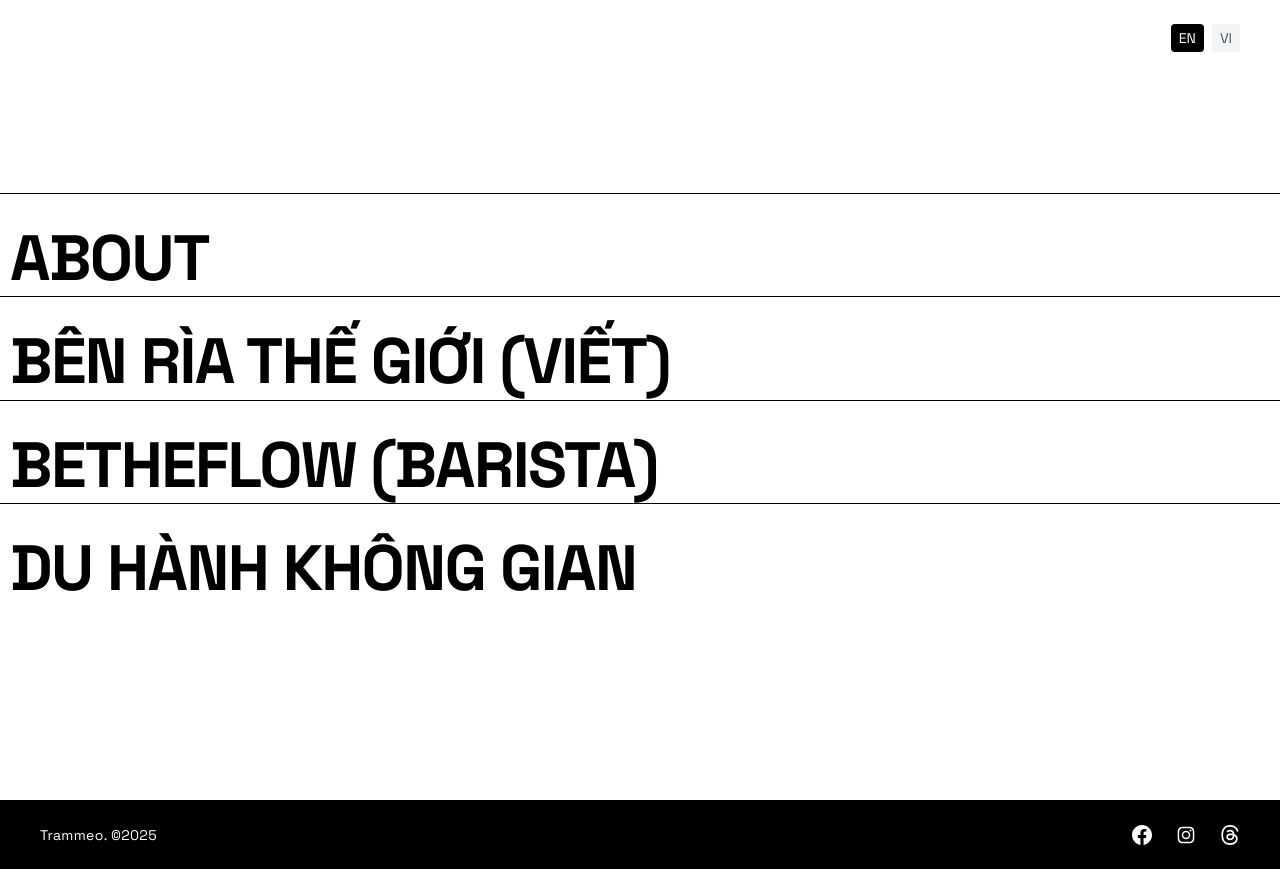
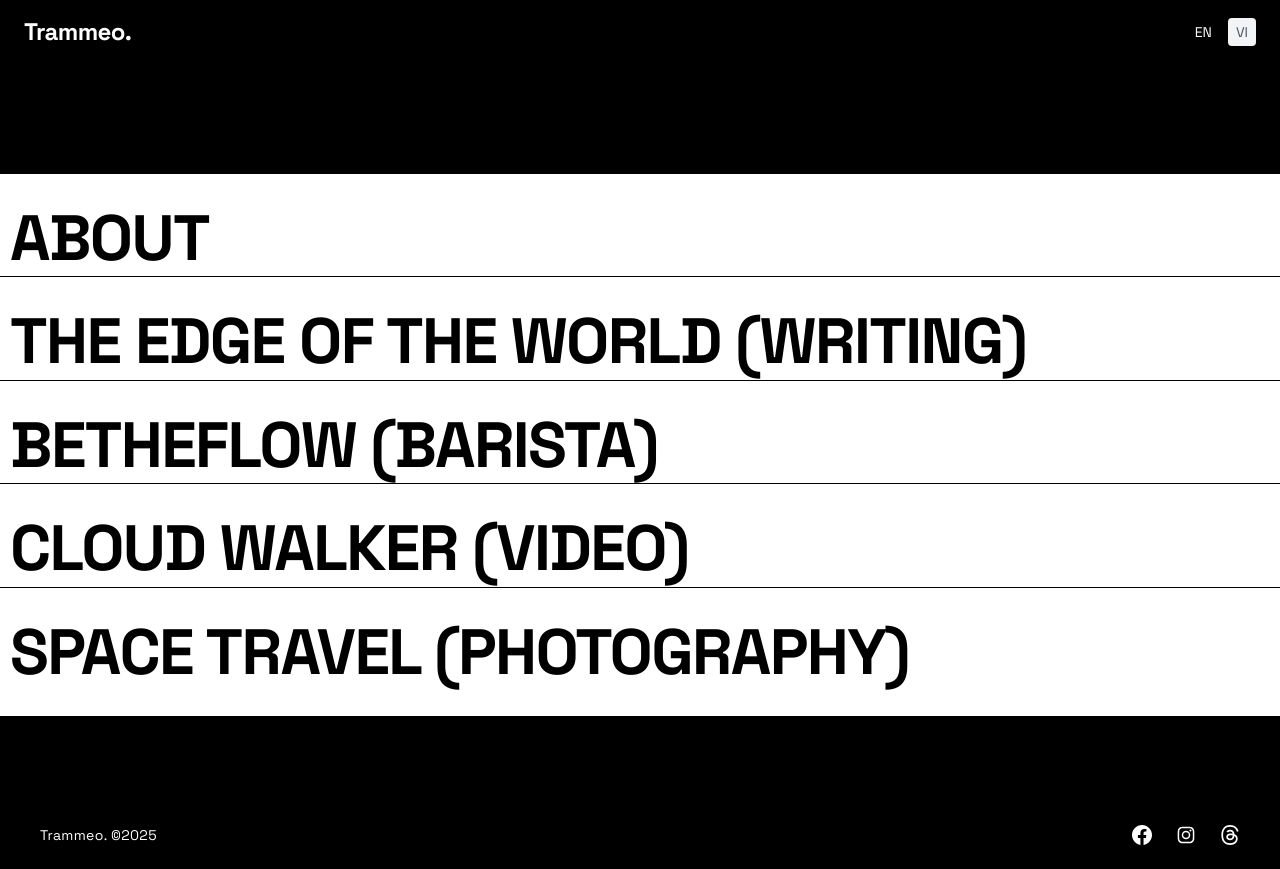
Before and after one commit to tripplen23/trammeo-blog, a Next.js app: page /en in a window 1280 px wide. Built offline with nearby package versions, Linux system fonts and the light colour scheme.

Commit message:
Polish UI

```diff
--- a/src/components/home/AnimatedNavigation.tsx
+++ b/src/components/home/AnimatedNavigation.tsx
@@ -3,6 +3,8 @@
 import { useRouter } from '@/i18n/routing';
 import gsap from 'gsap';
 import { useTranslations } from 'next-intl';
+import LanguageSwitcher from '@/components/shared/LanguageSwitcher';
+import { useLoading } from '@/contexts/LoadingContext';
 
 interface NavSection {
   id: string;
@@ -13,11 +15,13 @@ interface NavSection {
 export default function AnimatedNavigation() {
   const router = useRouter();
   const t = useTranslations('home');
+  const { startLoading } = useLoading();
 
   const sections: NavSection[] = [
     { id: 'about', color: '#6366f1', link: '/about' },
     { id: 'benRia', color: '#5D866C', link: '/ben-ria-the-gioi' },
     { id: 'beTheFlow', color: '#f59e0b', link: '/betheflow' },
+    { id: 'nguoiDiTrenMay', color: '#87CEEB', link: '/nguoi-di-tren-may' },
     { id: 'duHanhKhongGian', color: '#4e3a75ff', link: '/du-hanh-khong-gian' },
   ];
 
@@ -41,11 +45,24 @@ export default function AnimatedNavigation() {
   };
 
   const handleClick = (link: string) => {
+    startLoading();
     router.push(link);
   };
 
   return (
-    <div className="flex items-center min-h-screen">
+    <div className="flex flex-col min-h-screen bg-black">
+      {/* Minimal Header: Logo + Language Switcher */}
+      <header className="fixed top-0 left-0 right-0 z-50 bg-black py-4 px-6">
+        <div className="flex items-center justify-between">
+          <span className="text-xl md:text-2xl font-bold text-white tracking-tight">
+            Trammeo.
+          </span>
+          <LanguageSwitcher />
+        </div>
+      </header>
+
+      {/* Navigation Sections */}
+      <div className="flex items-center flex-1 pt-16">
         <div className="relative w-full">
           {sections.map((section) => (
             <div
@@ -59,12 +76,13 @@ export default function AnimatedNavigation() {
               onClick={() => handleClick(section.link)}
             >
               <p className="m-0 text-[5vw] pl-[10px] uppercase pointer-events-none select-none font-bold tracking-tight py-4">
-              {t(section.id as 'about' | 'benRia' | 'beTheFlow' | 'duHanhKhongGian')}
+                {t(section.id as 'about' | 'benRia' | 'beTheFlow' | 'nguoiDiTrenMay' | 'duHanhKhongGian')}
               </p>
             </div>
           ))}
           <div className="border-t border-black" />
         </div>
       </div>
+    </div>
   );
 }
--- a/src/components/loading/LoadingScreen.tsx
+++ b/src/components/loading/LoadingScreen.tsx
@@ -1,6 +1,7 @@
 'use client';
 
 import { motion, AnimatePresence } from 'framer-motion';
+import { useTranslations } from 'next-intl';
 import { HourglassAnimation } from './HourglassAnimation';
 import { PsychedelicSwirl } from './PsychedelicSwirl';
 import { QuoteDisplay } from './QuoteDisplay';
@@ -19,7 +20,7 @@ const COLORS = {
 };
 
 interface LoadingScreenProps {
-  quote?: string; // Default: "Thời gian là ảo ảnh"
+  quote?: string; // Override translation if provided
 }
 
 // Variants for different enter/exit durations
@@ -35,10 +36,14 @@ const overlayVariants = {
   },
 };
 
-export function LoadingScreen({ quote = 'Thời gian là ảo ảnh' }: LoadingScreenProps) {
+export function LoadingScreen({ quote }: LoadingScreenProps) {
   const { isLoading } = useLoading();
+  const t = useTranslations('loading');
   const reducedMotion = useMediaQuery('(prefers-reduced-motion: reduce)');
   const isMobile = useIsMobile();
+
+  // Use provided quote or fall back to translation
+  const displayQuote = quote || t('quote');
 
   // Responsive sizing: scale down on mobile (< 768px)
   const hourglassSize = isMobile ? 80 : 120;
@@ -111,7 +116,7 @@ export function LoadingScreen({ quote = 'Thời gian là ảo ảnh' }: LoadingS
 
           {/* Quote below hourglass */}
           <QuoteDisplay
-            text={quote}
+            text={displayQuote}
             reducedMotion={reducedMotion}
           />
         </motion.div>
--- a/src/components/shared/Header.tsx
+++ b/src/components/shared/Header.tsx
@@ -46,11 +46,13 @@ export default function Header() {
   const navLinks = [
     { href: '/about', label: t('about').toLowerCase() },
     { href: '/ben-ria-the-gioi', label: t('edgeOfTheWorld') },
-    { href: '/du-hanh-khong-gian', label: 'du hành không gian' },
-    { href: '/nguoi-di-tren-may', label: 'người đi trên mây' },
+    { href: '/du-hanh-khong-gian', label: t('spaceTravel') },
+    { href: '/nguoi-di-tren-may', label: t('cloudWalker') },
     { href: '/betheflow', label: '#betheflow' },
   ];
 
+  // Check if we're on home page - hide full header
+  const isHomePage = pathname === '/';
   // Check if we're on a white-background page (about)
   const isWhitePage = pathname === '/about';
   // Check if we're on space travel page (galaxy background)
@@ -59,6 +61,11 @@ export default function Header() {
   const isCloudWalkerPage = pathname === '/nguoi-di-tren-may';
   // Only turn header white on scroll for non-special pages
   const shouldBeBlack = (mounted && isScrolled && !isCloudWalkerPage) || isWhitePage;
+
+  // Hide header on home page (has its own minimal header)
+  if (isHomePage) {
+    return null;
+  }
 
   // Hide header on about page until user has entered through BlackHoleEntrance
   const isAboutPage = pathname === '/about';
--- a/src/i18n/messages/en.json
+++ b/src/i18n/messages/en.json
@@ -1,17 +1,23 @@
 {
   "home": {
     "about": "About",
-    "benRia": "Bên rìa thế giới (viết)",
+    "benRia": "The Edge of the World (writing)",
     "beTheFlow": "BeTheFlow (barista)",
-    "duHanhKhongGian": "Du hành không gian"
+    "nguoiDiTrenMay": "Cloud Walker (video)",
+    "duHanhKhongGian": "Space Travel (photography)"
   },
   "nav": {
     "home": "Home",
     "about": "About",
     "benRia": "Bên Rìa",
     "edgeOfTheWorld": "the edge of the world",
+    "spaceTravel": "space travel",
+    "cloudWalker": "cloud walker",
     "beTheFlow": "BeTheFlow",
     "language": "Language"
+  },
+  "loading": {
+    "quote": "Time is an illusion"
   },
   "common": {
     "readMore": "Read More",
--- a/src/i18n/messages/vi.json
+++ b/src/i18n/messages/vi.json
@@ -3,15 +3,21 @@
     "about": "Giới Thiệu",
     "benRia": "Bên rìa thế giới (viết)",
     "beTheFlow": "BeTheFlow (barista)",
-    "duHanhKhongGian": "Du hành không gian"
+    "nguoiDiTrenMay": "Người đi trên mây (video)",
+    "duHanhKhongGian": "Du hành không gian (nhiếp ảnh)"
   },
   "nav": {
     "home": "Trang Chủ",
     "about": "Giới Thiệu",
     "benRia": "Bên Rìa",
     "edgeOfTheWorld": "bên rìa thế giới",
+    "spaceTravel": "du hành không gian",
+    "cloudWalker": "người đi trên mây",
     "beTheFlow": "BeTheFlow",
     "language": "Ngôn Ngữ"
+  },
+  "loading": {
+    "quote": "Thời gian là ảo ảnh"
   },
   "common": {
     "readMore": "Đọc Thêm",
```
Also changed, not shown: src/hooks/useRouteChange.ts (line endings or trailing spaces). Lines whose indentation alone changed are shown as unchanged.
